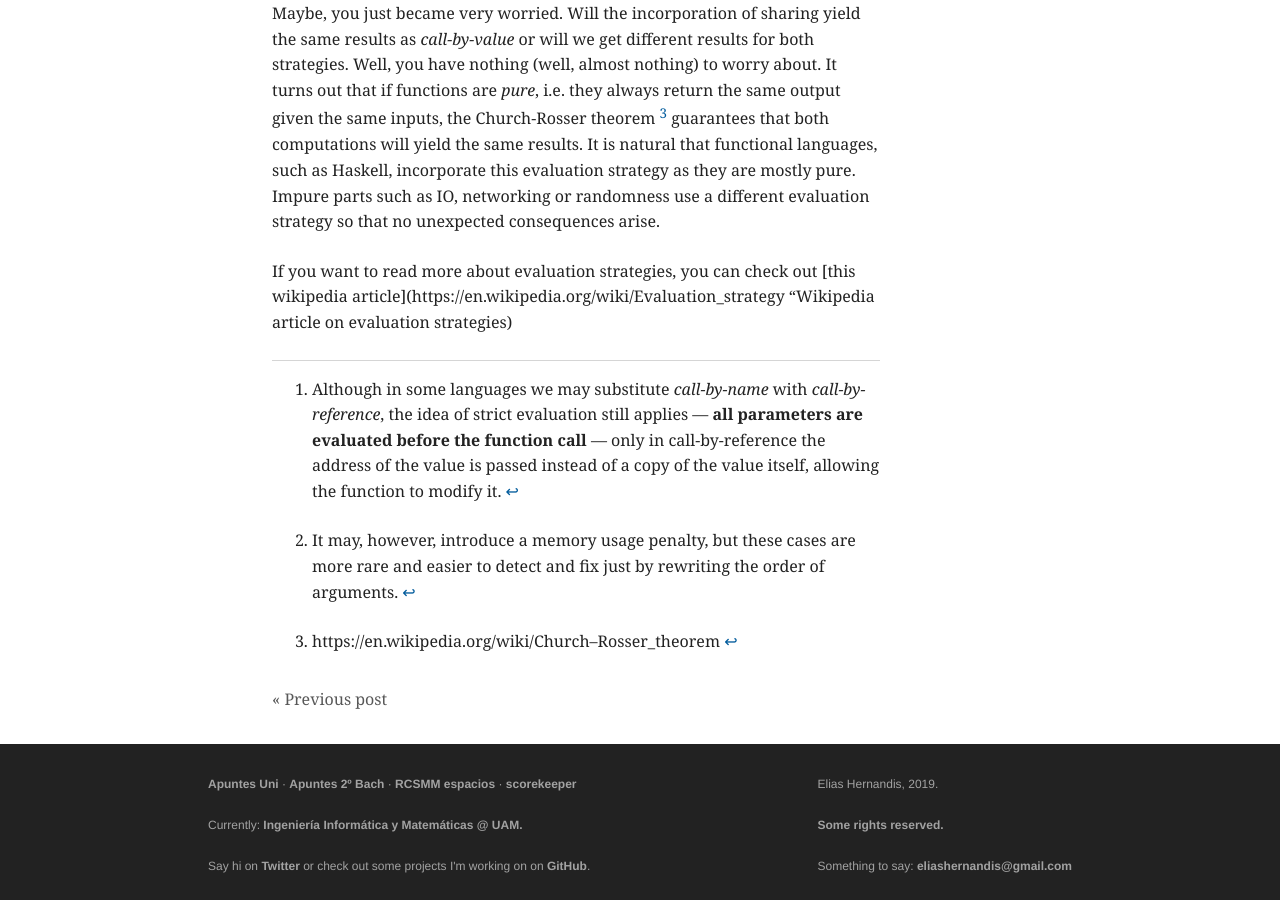
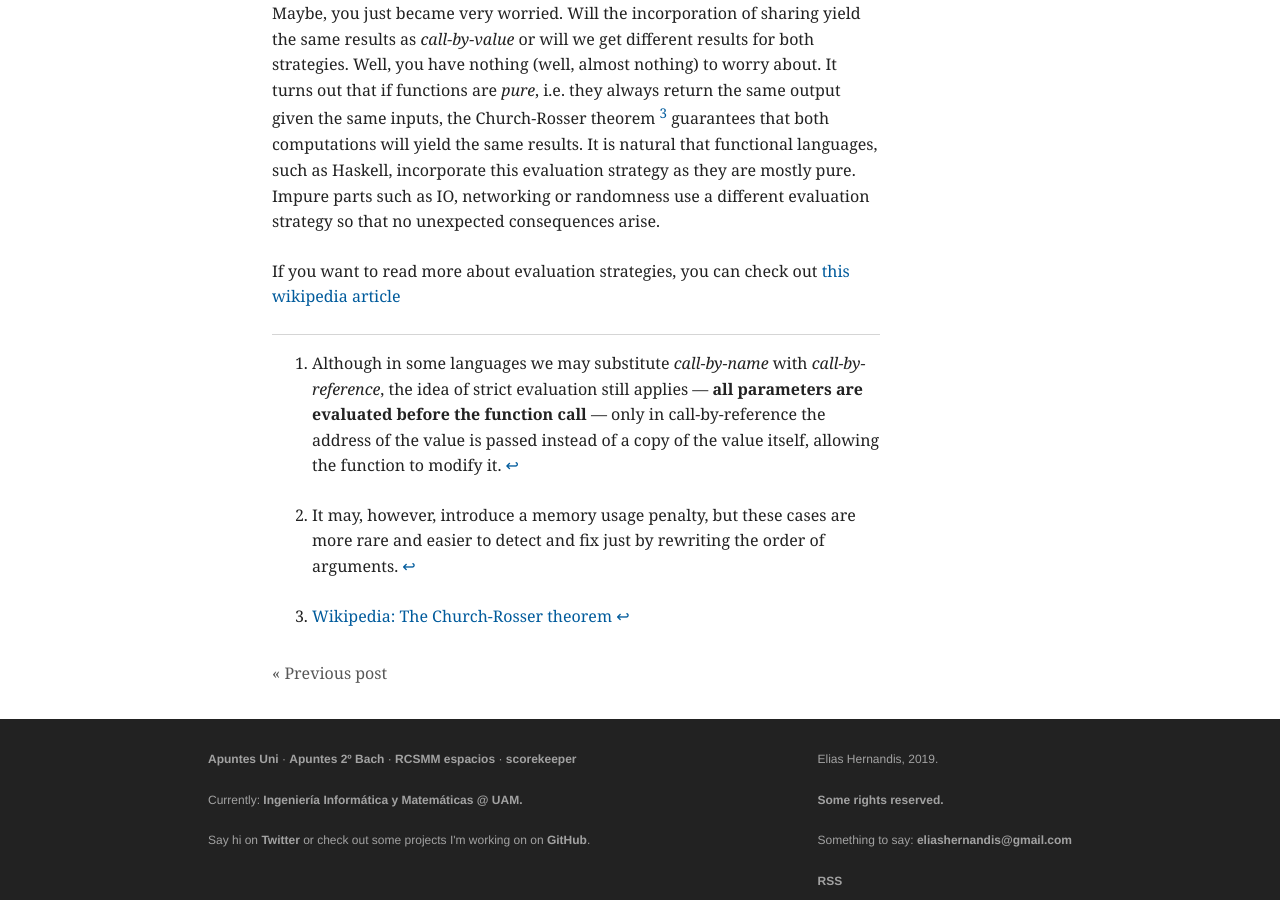
Before and after one commit to knifecake/interwebs, a Jekyll site: the page built from _posts/2019-10-17-haskell-lazy-evaluation.md, in a window 1280 px wide and 900 px high, scrolled down 3025 px. Built offline with Jekyll 4.4.1, drawn with Linux system fonts in a browser that asks for light colours.

Commit message:
I can't believe I'm this bad at proofreading

```diff
--- a/_posts/2019-10-17-haskell-lazy-evaluation.md
+++ b/_posts/2019-10-17-haskell-lazy-evaluation.md
@@ -142,11 +142,11 @@
 mostly pure. Impure parts such as IO, networking or randomness use a different
 evaluation strategy so that no unexpected consequences arise.
 
-If you want to read more about evaluation strategies, you can check out [this wikipedia article](https://en.wikipedia.org/wiki/Evaluation_strategy "Wikipedia article on evaluation strategies)
+If you want to read more about evaluation strategies, you can check out [this wikipedia article](https://en.wikipedia.org/wiki/Evaluation_strategy "Wikipedia article on evaluation strategies")
 
 
 [^1]: Although in some languages we may substitute *call-by-name* with *call-by-reference*, the idea of strict evaluation still applies — **all parameters are evaluated before the function call** — only in call-by-reference the address of the value is passed instead of a copy of the value itself, allowing the function to modify it.
 
 [^2]: It may, however, introduce a memory usage penalty, but these cases are more rare and easier to detect and fix just by rewriting the order of arguments.
 
-[^3]: https://en.wikipedia.org/wiki/Church–Rosser_theorem
+[^3]: [Wikipedia: The Church-Rosser theorem](https://en.wikipedia.org/wiki/Church–Rosser_theorem "Wikipedia article on the Church-Rosser theorem")
```
